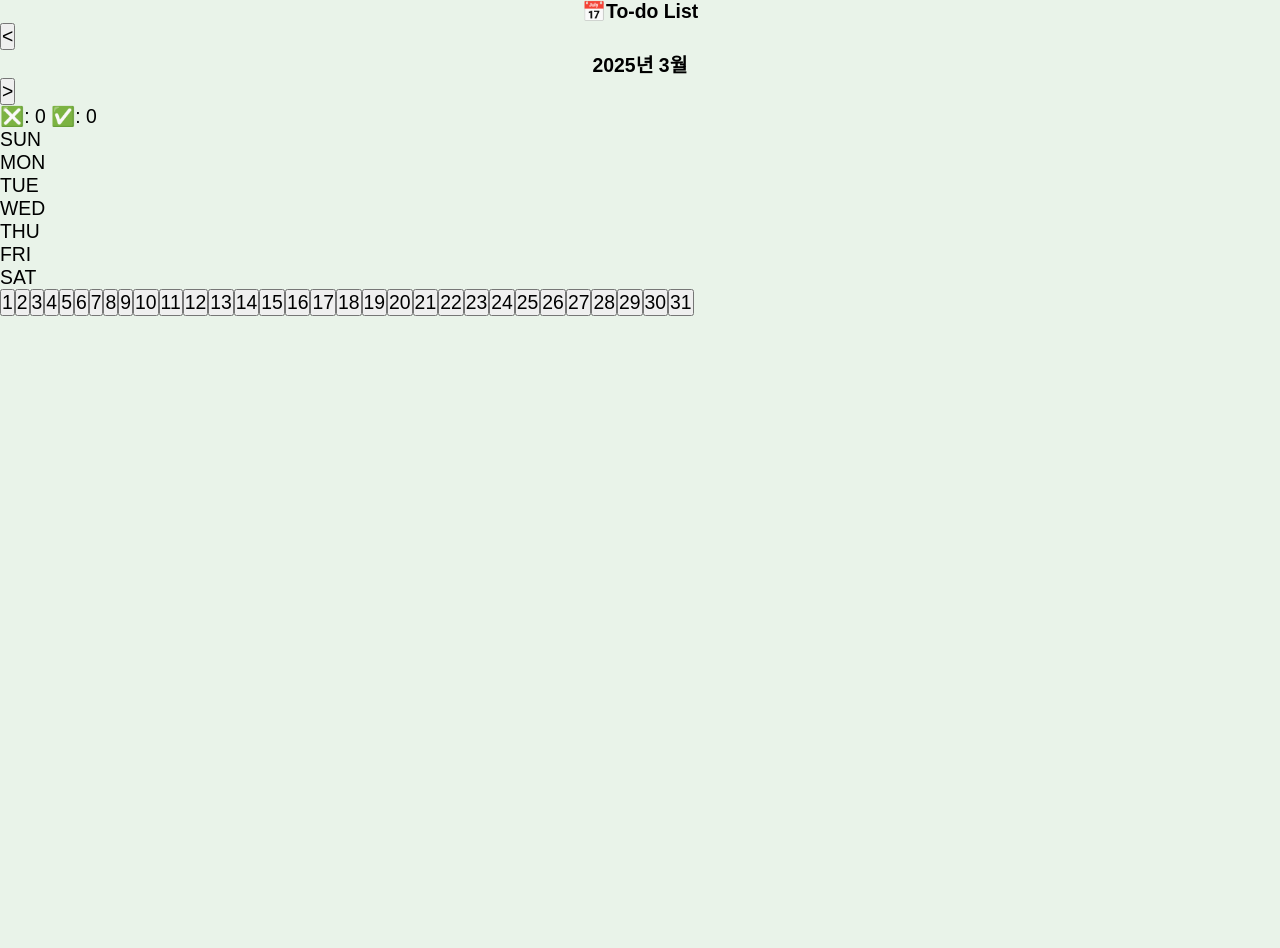
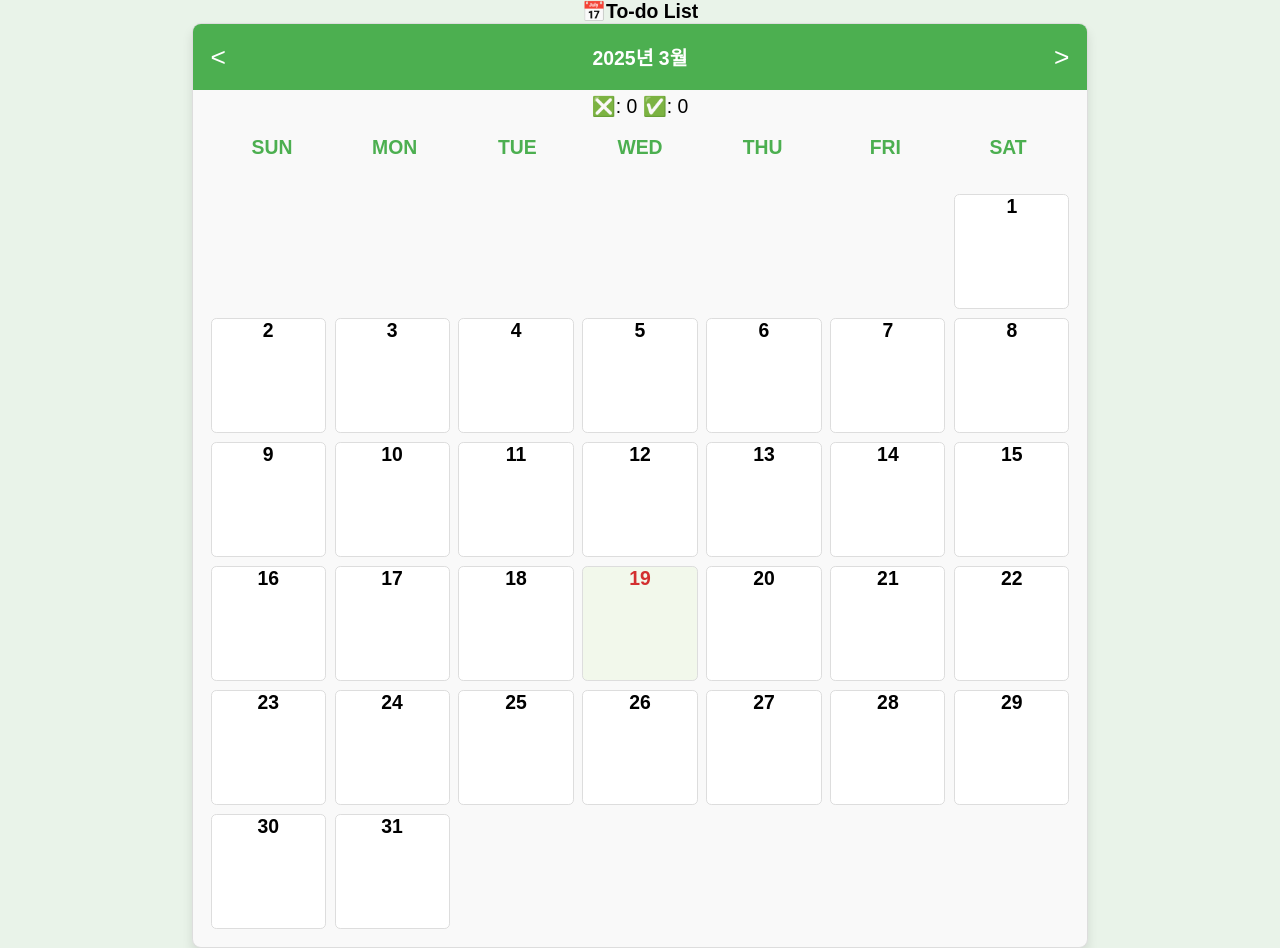
Before and after one commit to CEOS-Developers/react-todo-21th, a React (Vite) app in the folder react-todo-21th/: page / in a window 1280 px wide. Before the commit the page ends 800 px from the top, so only its background shows below. Built offline with nearby package versions, Linux system fonts and the light colour scheme; a web font is replaced by a local one.

Commit message:
style: 전체 디자인 스타일 적용

```diff
--- a/react-todo-21th/src/styles/StyledCalendar.js
+++ b/react-todo-21th/src/styles/StyledCalendar.js
@@ -1,21 +1,114 @@
 import styled from "styled-components";
 
-export const CalendarContainer = styled.div``;
+export const CalendarContainer = styled.div`
+  display: flex;
+  flex-direction: column;
+  width: 70%;
+  max-width: 70rem;
+  margin: 0 auto;
+  background: #f9f9f9;
+  border: 0.1rem solid #ddd;
+  border-radius: 0.5rem;
+  overflow: hidden;
+  box-shadow: 0 0.4rem 0.6rem rgba(0, 0, 0, 0.1);
+`;
 
-export const CalendarHeader = styled.div``;
+export const CalendarHeader = styled.div`
+  background: #4caf50;
+  padding: 1rem;
+  display: flex;
+  justify-content: space-between;
+  align-items: center;
+  color: white;
+`;
 
-export const CalendarButton = styled.button``;
+export const CalendarButton = styled.button`
+  background: none;
+  border: none;
+  font-size: 1.5rem;
+  color: white;
+  cursor: pointer;
+`;
 
-export const CalendarDays = styled.div``;
+export const CalendarDays = styled.div`
+  display: grid;
+  grid-template-columns: repeat(7, 1fr);
+  text-align: center;
+  font-weight: bold;
+  color: #4caf50;
+  padding: 1rem;
+`;
 
-export const CalendarGrid = styled.div``;
+export const CalendarGrid = styled.div`
+  display: grid;
+  grid-template-columns: repeat(7, 1fr);
+  gap: 0.5rem;
+  padding: 1rem;
+`;
 
-export const CalendarCell = styled.button``;
+export const CalendarCell = styled.button`
+  background: ${({ isToday }) => (isToday ? "#f2f8eb" : "white")};
+  color: ${({ isToday }) => (isToday ? "#333" : "black")};
+  display: flex;
+  flex-direction: column;
+  align-items: center;
+  justify-content: flex-start;
+  aspect-ratio: 1 / 1;
+  border: 0.1rem solid #ddd;
+  border-radius: 0.3rem;
+  font-size: 1rem;
+  overflow: hidden;
+  cursor: pointer;
+  &:hover {
+    background: #f1f1f1;
+    border-color: #4caf50;
+  }
+`;
 
-export const DateNumber = styled.span``;
+export const DateNumber = styled.span`
+  font-weight: bold;
+  margin-bottom: 0.25rem;
+  color: ${({ isToday }) => (isToday ? "#d32f2f" : "black")};
+`;
 
-export const TodoPreview = styled.div``;
+export const TodoPreview = styled.div`
+  width: 100%;
+  height: 100%;
+  display: flex;
+  flex-direction: column;
+  align-items: center;
+  font-size: 0.85rem;
+  max-height: 100%;
+  overflow: hidden;
+  padding: 0.25rem;
+  gap: 0.2rem;
+`;
 
-export const TodoUncompleted = styled.div``;
+export const TodoUncompleted = styled.div`
+  background: #e0e0e0;
+  color: #333;
+  padding: 0.125rem 0.25rem;
+  border-radius: 0.25rem;
+  width: 90%;
+  text-align: center;
+  margin: 1px 0;
+  font-size: 0.75rem;
+  white-space: nowrap;
+  overflow: hidden;
+  text-overflow: ellipsis;
+`;
 
-export const TodoCompleted = styled.div``;
+export const TodoCompleted = styled.div`
+  background: #4caf50;
+  color: white;
+  padding: 0.125rem 0.25rem;
+  border-radius: 0.25rem;
+  width: 90%;
+  text-align: center;
+  margin: 1px 0;
+  font-size: 0.75rem;
+  font-weight: bold;
+  white-space: nowrap;
+  overflow: hidden;
+  text-overflow: ellipsis;
+`;
--- a/react-todo-21th/src/styles/StyledModal.js
+++ b/react-todo-21th/src/styles/StyledModal.js
@@ -1,10 +1,32 @@
 import styled from "styled-components";
 
 // 모달 배경
-export const ModalOverlay = styled.div``;
+export const ModalOverlay = styled.div`
+  position: fixed;
+  top: 0;
+  left: 0;
+  width: 100vw;
+  height: 100vh;
+  background: rgba(0, 0, 0, 0.5);
+  display: flex;
+  justify-content: center;
+  align-items: center;
+  z-index: 1000;
+`;
 
 // 모달 내용
-export const ModalContent = styled.div``;
+export const ModalContent = styled.div`
+  background: white;
+  padding: 2rem;
+  border-radius: 0.5rem;
+  box-shadow: 0 0.5rem 1rem rgba(0, 0, 0, 0.2);
+  max-width: 90%;
+  width: 25rem;
+  max-height: 90%;
+  overflow-y: auto;
+  z-index: 1100;
+  position: relative;
+`;
 
 // 닫기 버튼
 export const CloseButton = styled.button``;
--- a/react-todo-21th/src/styles/StyledStatus.js
+++ b/react-todo-21th/src/styles/StyledStatus.js
@@ -1,3 +1,7 @@
 import styled from "styled-components";
 
-export const StatusContainer = styled.div``;
+export const StatusContainer = styled.div`
+  margin-top: 0.3rem;
+  text-align: center;
+  width: 100%;
+`;
--- a/react-todo-21th/src/styles/StyledTodoList.js
+++ b/react-todo-21th/src/styles/StyledTodoList.js
@@ -1,23 +1,130 @@
 import styled from "styled-components";
 
-export const TodoContainer = styled.div``;
+export const TodoContainer = styled.div`
+  background-color: #f2f8eb;
+  padding: 1.25rem;
+  border-radius: 0.75rem;
+  max-width: 31.25rem;
+  margin: 0 auto;
+  box-shadow: 0 0.25rem 0.5rem rgba(0, 0, 0, 0.1);
+`;
 
-export const TodoHeader = styled.div``;
+export const TodoHeader = styled.div`
+  display: flex;
+  align-items: center;
+  gap: 0.625rem;
+  margin-bottom: 0;
+`;
 
-export const TodoInput = styled.input``;
+export const TodoInput = styled.input`
+  flex: 1;
+  padding: 0.75rem;
+  width: 80%;
+  font-size: 1rem;
+  border: 0.125rem solid #8bc34a;
+  border-radius: 0.5rem;
+  background-color: #ffffff;
+  outline: none;
+`;
 
-export const AddButton = styled.button``;
+export const AddButton = styled.button`
+  background-color: #8bc34a;
+  color: white;
+  font-size: 1.25rem;
+  border: none;
+  padding: 0.625rem;
+  margin-left: 0rem;
+  border-radius: 0.5rem;
+  cursor: pointer;
+  transition: background 0.3s;
 
-export const TodoBoard = styled.div``;
+  &:hover {
+    background-color: #388e3c;
+  }
+`;
 
-export const SectionTitle = styled.h2``;
+export const TodoBoard = styled.div`
+  display: flex;
+  flex-direction: column;
+  gap: 1.25rem;
+`;
 
-export const TodoListWrapper = styled.ul``;
+export const SectionTitle = styled.h2`
+  font-size: 1.125rem;
+  font-weight: bold;
+  color: #1b6530;
+  text-align: center;
+  width: 100%;
+  margin-bottom: 1rem;
+`;
 
-export const TodoItemContainer = styled.li``;
+export const TodoListWrapper = styled.ul`
+  list-style: none;
+  padding: 0;
+  margin: 0;
+`;
 
-export const Checkbox = styled.input.attrs({ type: "checkbox" })``;
+export const TodoItemContainer = styled.li`
+  display: flex;
+  align-items: center;
+  justify-content: space-between;
+  background: white;
+  padding: 0.625rem;
+  border-radius: 0.5rem;
+  margin: 0.5rem 0;
+  box-shadow: 0 0.125rem 0.25rem rgba(0, 0, 0, 0.1);
+`;
 
-export const TodoText = styled.span``;
+export const Checkbox = styled.input.attrs({ type: "checkbox" })`
+  appearance: none;
+  width: 1.2rem;
+  height: 1.2rem;
+  border: 0.1rem solid #4caf50;
+  border-radius: 0.25rem;
+  cursor: pointer;
+  position: relative;
+  outline: none;
+  transition: all 0.2s ease-in-out;
+  margin-right: 0.3rem;
 
-export const DeleteButton = styled.button``;
+  &:checked {
+    background-color: #4caf50;
+    border-color: #388e3c;
+  }
+
+  &:checked::after {
+    content: "✔";
+    color: white;
+    font-size: 0.9rem;
+    font-weight: bold;
+    position: absolute;
+    top: 50%;
+    left: 50%;
+    transform: translate(-50%, -50%);
+  }
+`;
+
+export const TodoText = styled.span`
+  flex: 1;
+  font-size: 1rem;
+  font-weight: bold;
+  word-break: break-all;
+  text-decoration: ${({ completed }) => (completed ? "line-through" : "none")};
+  color: ${({ completed }) => (completed ? "#888" : "black")};
+`;
+
+export const DeleteButton = styled.button`
+  background-color: #8bc34a;
+  color: white;
+  font-size: 1rem;
+  border: none;
+  padding: 0.5rem 0.75rem;
+  border-radius: 0.5rem;
+  cursor: pointer;
+  transition: background 0.3s;
+  margin-left: 0.1rem;
+
+  &:hover {
+    background-color: #689f38;
+  }
+`;
```
